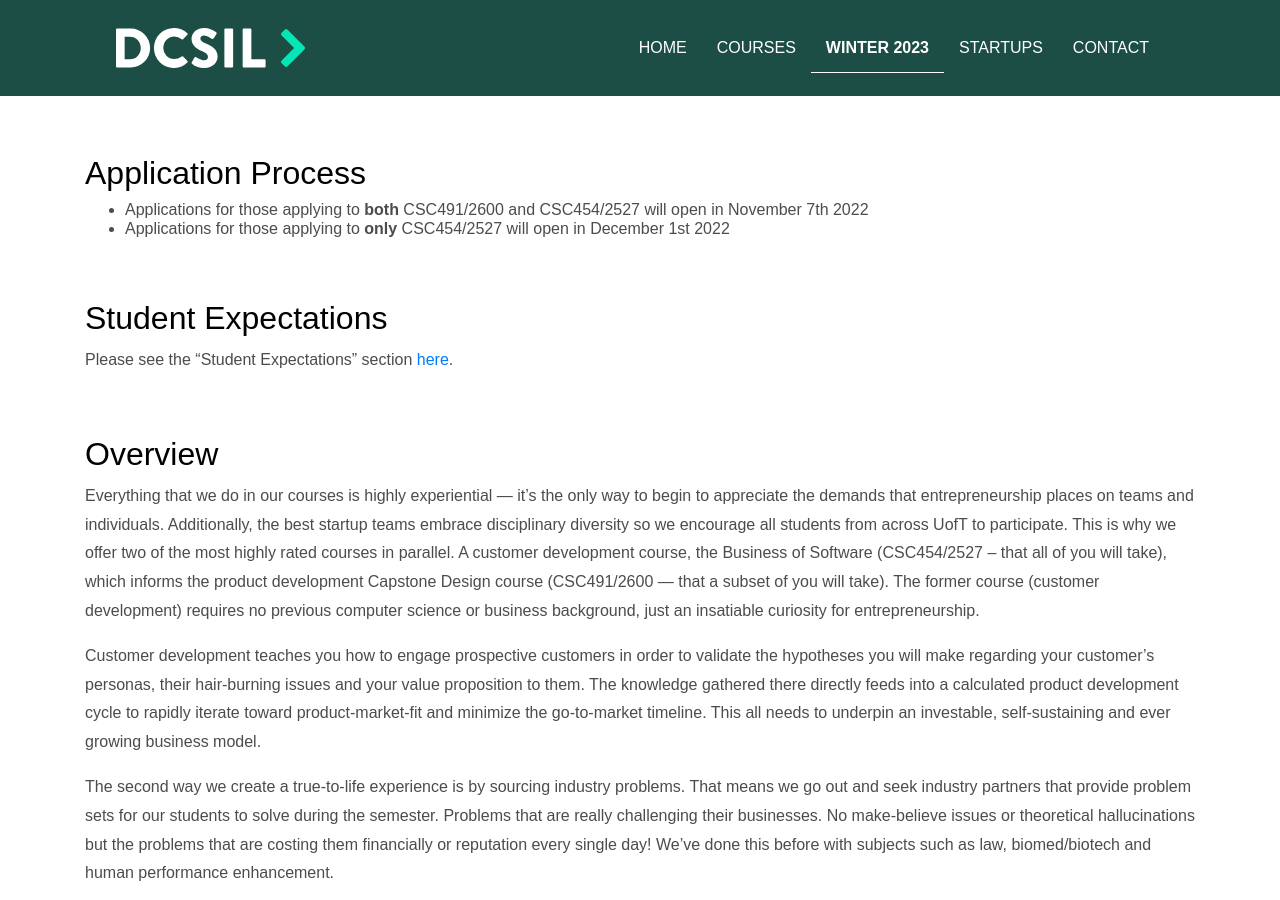
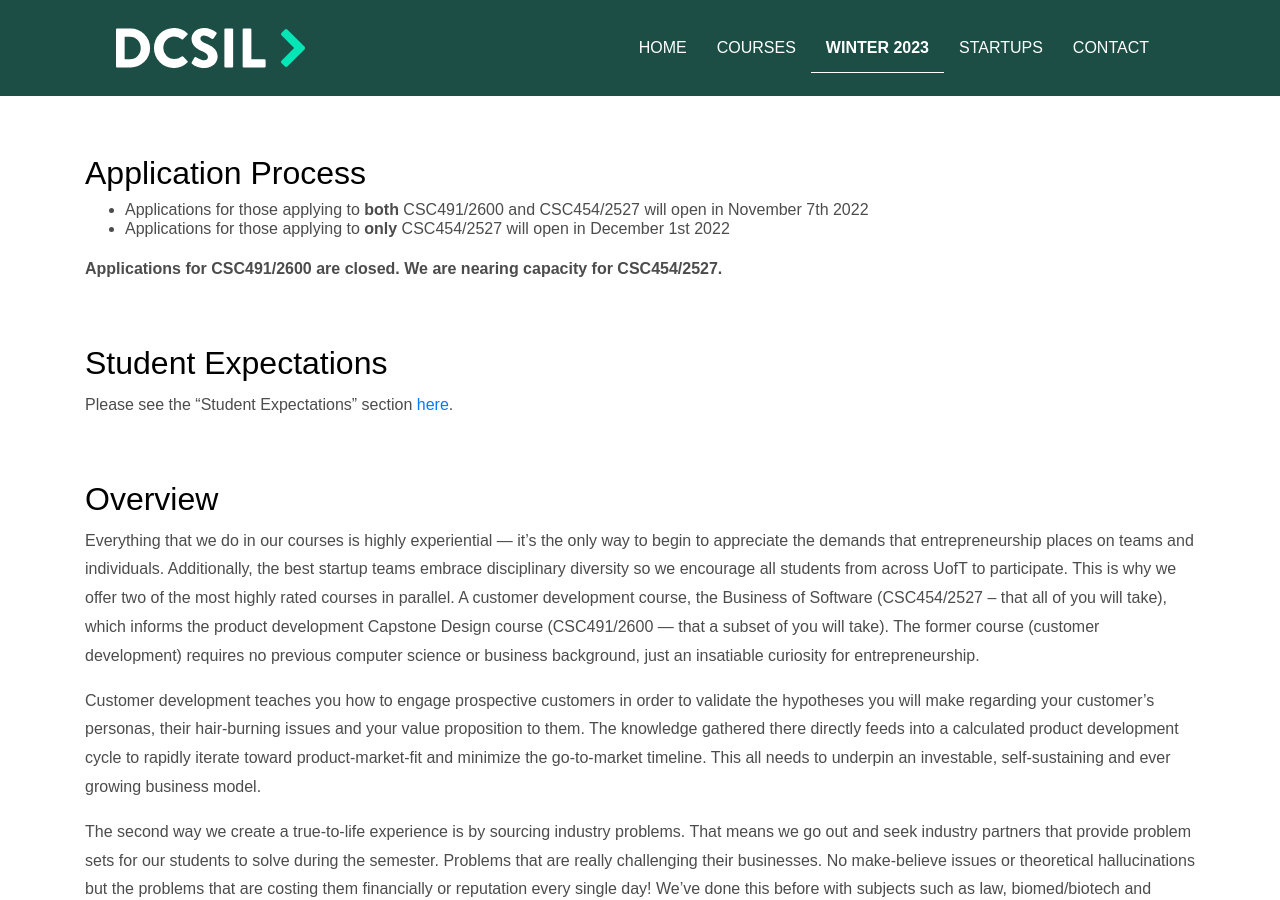
Before and after one commit to dcsil/website, a Jekyll site: the page built from _pages/term/winter-2023.html, in a window 1280 px wide and 900 px high, scrolled down 445 px. Built offline with Jekyll 4.4.1, drawn with Linux system fonts in a browser that asks for light colours.

Commit message:
close 491

```diff
--- a/_includes/terms/winter-2023.md
+++ b/_includes/terms/winter-2023.md
@@ -2,6 +2,10 @@
 
 - Applications for those applying to **both** CSC491/2600 and CSC454/2527 will open in November 7th 2022
 - Applications for those applying to **only** CSC454/2527 will open in December 1st 2022
+
+
+
+**Applications for CSC491/2600 are closed. We are nearing capacity for CSC454/2527.**
 
 
 <br>
```
